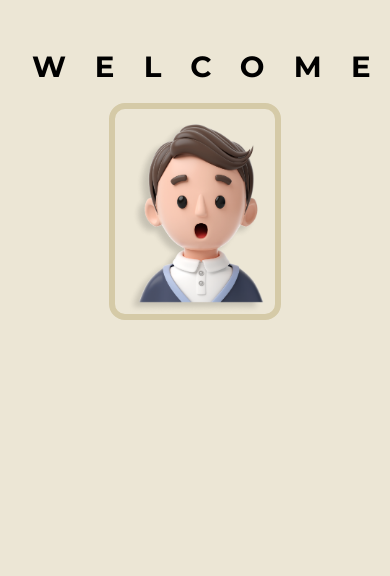
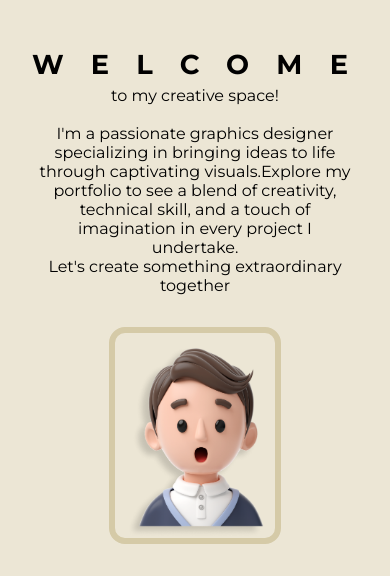
Before and after one commit to DrChuckles0/portfolio, a plain HTML site: page index.html in a window 390 px wide. Shown: the part 319-895 px from the top of the page. Before the commit the page ends 844 px from the top, so only its background shows below. Drawn offline with Linux system fonts and the light colour scheme; a web font is replaced by a local one.

Commit message:
Welcome text managed

```diff
--- a/index.html
+++ b/index.html
@@ -50,7 +50,16 @@
 
     <div class="info">
         <img src="avatar.png" alt="avatar image">
-        <h1>WELCOME</h1>
+        <div class="info-text">
+            <h1>WELCOME</h1>
+            <p>
+                to my creative space!<br><br>
+                I'm a passionate graphics designer specializing in bringing ideas to life
+                through captivating visuals.Explore my portfolio to see a blend of creativity,
+                technical skill, and a touch of imagination in every project I undertake.<br>
+                Let's create something extraordinary together
+            </p>
+        </div>
     </div>
 
     <script>
--- a/style.css
+++ b/style.css
@@ -82,7 +82,7 @@ nav {
         transition: 0.5s;
 
         &:hover{
-            letter-spacing: 1.875rem;
+            letter-spacing: 1.5rem;
         }
     }
 
@@ -113,6 +113,22 @@ nav {
         letter-spacing: 1em;
         font-size: 4vw;
         margin-left: 2em;
+    }
+    /* p{
+        font-family: 'montserrat';
+        font-size: 2rem;
+    } */
+
+    .info-text{
+        display: inline-block;
+        justify-content: center;
+        p{
+            font-family: 'montserrat';
+            margin: auto;
+            font-size: 1.5vw;
+            width: 50vw;
+            text-align: center;
+        }
     }
 }
 
@@ -196,6 +212,7 @@ nav {
         flex-direction: column-reverse;
         margin-left: auto;
         margin-right: auto;
+        justify-content: center;
         img{
             display: block;
             margin-left: auto;
@@ -204,13 +221,28 @@ nav {
             border: 6px solid #D5CAA7;
             border-radius: 1em;
         }
+
         h1{
             margin-left: auto;
             margin-right: auto;
+            margin-bottom: 0.2em;
             padding: 0;
-            font-size: 7.5vw;
+            font-size: 7vw;
             /* letter-spacing: 0.8em; */
             text-align: end;
+        }
+
+        .info-text{
+            display: inline-block;
+            justify-content: center;
+            p{
+                font-family: 'montserrat';
+                margin: auto;
+                font-size: 1rem;
+                width: 80vw;
+                text-align: center;
+                margin-bottom: 2em;
+            }
         }
     }
 
```
